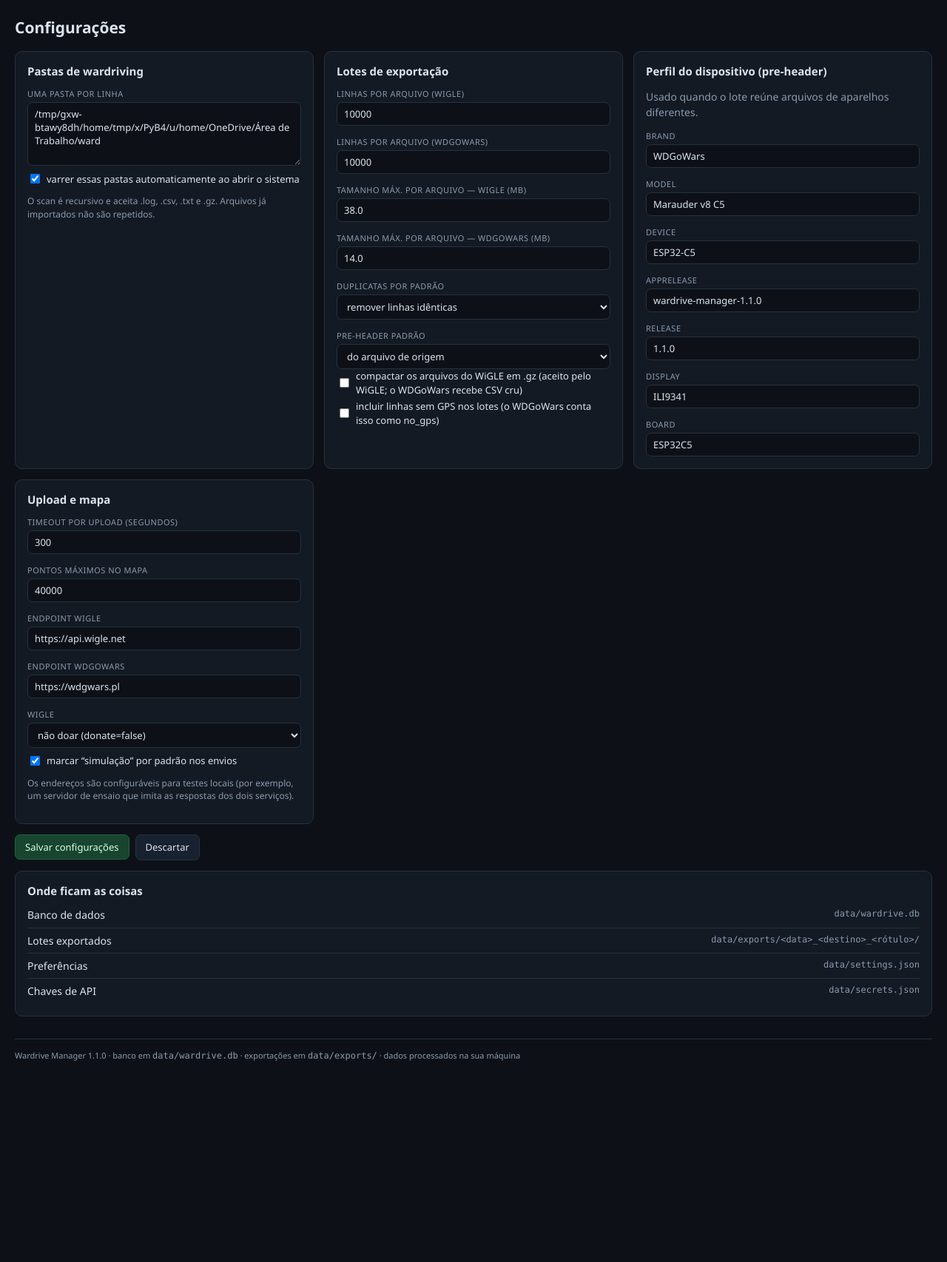
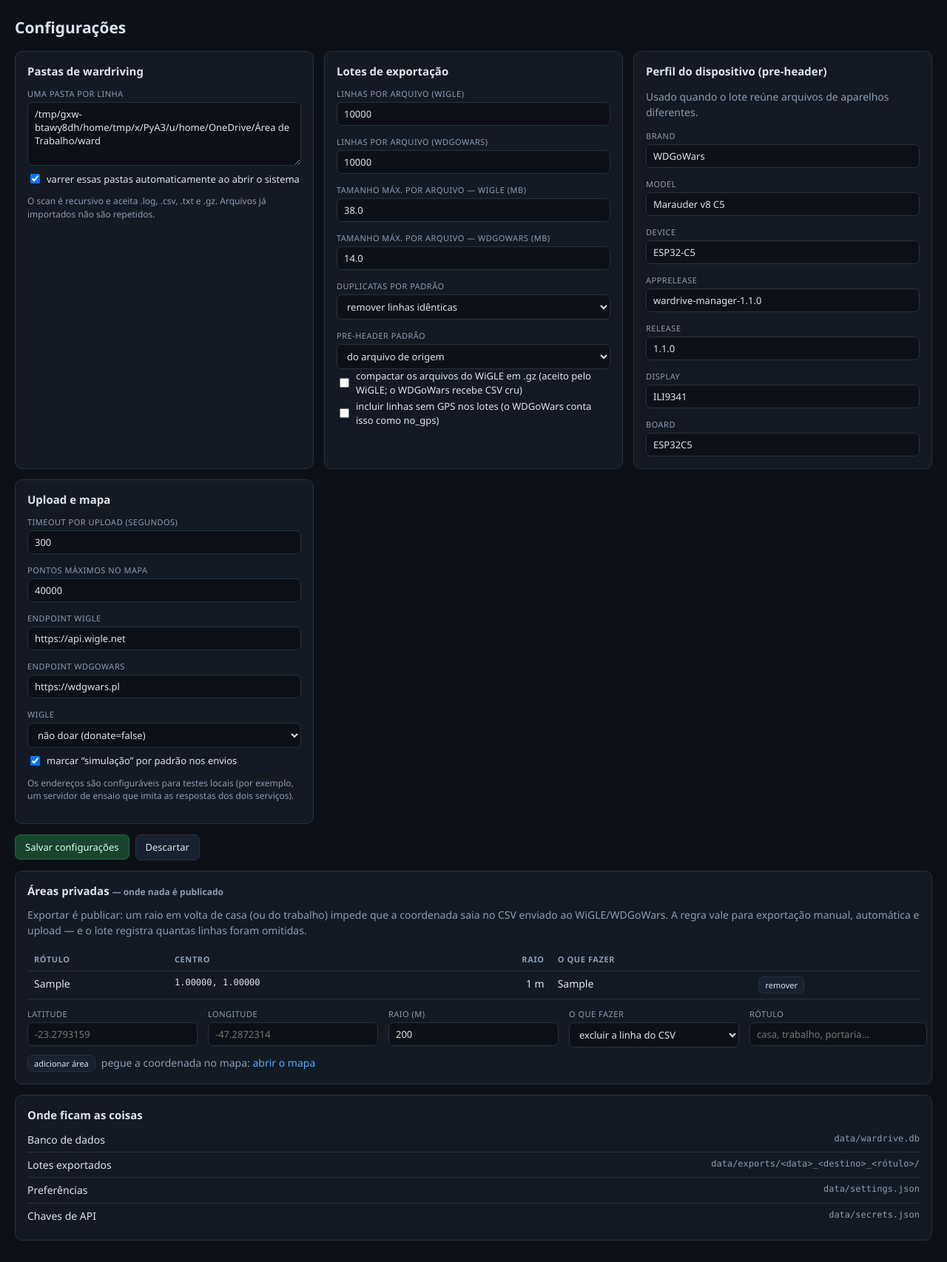
Before and after one commit to luizqueiroz-br/wardriverm, a Flask app: page /config in a window 1280 px wide. Shown: the part 53-1759 px from the top of the page at 74% size. Before the commit the page ends 1487 px from the top, so only its background shows below. Run offline with Flask 3, Linux system fonts and the light colour scheme; tables that the repository leaves empty hold one stand-in row (values such as "Sample post"); parts of the project's set-up code (start-up, migrations or seed data) failed here and were passed over.

Commit message:
Áreas privadas: nada de casa/trabalho no CSV publicado (closes #3)
Exportar é publicar. Mascarar MAC no print não resolvia o outro lado: a coordenada
ia junto no CSV enviado ao WiGLE/WDGoWars. Agora existe raio de exclusão.

- Config → Áreas privadas: lat/lon, raio (50 m a 50 km), rótulo e modo
  (`excluir` tira a linha do CSV; `zerar` mantém a linha sem coordenada);
- o filtro roda dentro de `exporter.create_export`, que é o caminho único de
  exportação manual, exportação automática e upload — não dá para furar por outro
  atalho. CLI (exportar/enviar) herda igual;
- decisão por haversine, nunca por bounding box (a caixa é quadrada e deixaria
  passar canto fora do raio);
- prévia obrigatória: se a seleção cai em área privada, o POST de exportar devolve a
  tela com "N de M linhas serão excluídas", quebra por área, e só gera com
  "Entendi, gerar mesmo assim" (ou cancelar);
- rastreabilidade: `manifest.json` e a tabela `exports` guardam quantas linhas foram
  omitidas/zeradas e em qual área; o log do job e o CLI também mostram;
- linha omitida **não** é marcada como enviada: se a área sair depois, o dado volta
  para a fila em vez de desaparecer para sempre.

Medido no acervo real: raio de 200 m num ponto movimentado do trajeto = 4.325 de
36.557 linhas omitidas, e a prévia responde em ~4 s.

Testes: 12 novos em tests/test_privacidade.py (50 m sai / 300 m fica; modo zerar;
sem área nada muda — CSV byte a byte igual; manifesto; linha omitida continua
pendente; validação de coordenada/raio/modo). 95 no total.

```diff
--- a/cli.py
+++ b/cli.py
@@ -158,6 +158,11 @@ def cmd_exportar(args) -> int:
                                         settings=settings, label=args.rotulo)
     print(f"Lote #{criado['export_id']}: {criado['rows']} linhas em {criado['chunks']} arquivo(s), "
           f"{criado['bytes'] / 1024:.0f} KB")
+    priv = criado.get("privacidade") or {}
+    if priv.get("omitidas") or priv.get("zeradas"):
+        print(f"  áreas privadas: {priv.get('omitidas', 0)} linha(s) omitida(s), "
+              f"{priv.get('zeradas', 0)} sem coordenada "
+              f"(de {priv.get('total_selecionado', 0)} na seleção)")
     print(f"Pasta: {criado['dir']}")
     for chunk in criado["manifest"]["chunks"]:
         print(f"  {chunk['file']}: {chunk['rows']} linhas, {chunk['bytes'] / 1024:.0f} KB")
--- a/wardrive/db.py
+++ b/wardrive/db.py
@@ -124,6 +124,17 @@ CREATE TABLE IF NOT EXISTS dispositivos_conhecidos (
     criado_em TEXT NOT NULL
 );
 
+-- raios onde nada é publicado (casa, trabalho): aplicados na exportação e no envio
+CREATE TABLE IF NOT EXISTS areas_privadas (
+    id        INTEGER PRIMARY KEY AUTOINCREMENT,
+    lat       REAL NOT NULL,
+    lon       REAL NOT NULL,
+    raio_m    INTEGER NOT NULL,
+    rotulo    TEXT,
+    modo      TEXT NOT NULL DEFAULT 'excluir',
+    criado_em TEXT NOT NULL DEFAULT (datetime('now'))
+);
+
 CREATE TABLE IF NOT EXISTS exports (
     id             INTEGER PRIMARY KEY AUTOINCREMENT,
     created_at     TEXT NOT NULL,
@@ -238,6 +249,10 @@ def migrar(conn: sqlite3.Connection) -> None:
     conn.execute("CREATE INDEX IF NOT EXISTS idx_net_categoria ON networks(categoria)")
     conn.execute("""CREATE TABLE IF NOT EXISTS dispositivos_conhecidos (
         mac TEXT PRIMARY KEY, rotulo TEXT, criado_em TEXT NOT NULL)""")
+    conn.execute("""CREATE TABLE IF NOT EXISTS areas_privadas (
+        id INTEGER PRIMARY KEY AUTOINCREMENT, lat REAL NOT NULL, lon REAL NOT NULL,
+        raio_m INTEGER NOT NULL, rotulo TEXT, modo TEXT NOT NULL DEFAULT 'excluir',
+        criado_em TEXT NOT NULL DEFAULT (datetime('now')))""")
     conn.commit()
 
 
--- a/wardrive/exporter.py
+++ b/wardrive/exporter.py
@@ -21,7 +21,7 @@ import re
 from datetime import datetime
 from pathlib import Path
 
-from . import config
+from . import config, privacidade
 
 TARGET_LIMITS = config.TARGETS
 
@@ -304,6 +304,12 @@ def create_export(conn, *, target: str, selection: dict, settings: dict, label:
     selection.setdefault("dedupe", settings["export"].get("dedupe", "exact"))
 
     rows = fetch_rows(conn, selection, exclude_target=target if selection.get("mode") == "new" else None)
+    total_selecionado = len(rows)
+    # áreas privadas: o dado da casa/trabalho não sai daqui. As linhas omitidas
+    # também não entram no mapa de cobertura, então continuam pendentes (se a área
+    # for removida depois, elas voltam para a fila em vez de sumirem para sempre).
+    rows, resumo_privacidade = privacidade.aplicar(rows, privacidade.listar(conn))
+    resumo_privacidade["total_selecionado"] = total_selecionado
     cobertos = fetch_covered_map(conn, selection,
                                  exclude_target=target if selection.get("mode") == "new" else None)
     preheader_fields = pick_preheader(conn, rows, selection, settings, target)
@@ -322,6 +328,7 @@ def create_export(conn, *, target: str, selection: dict, settings: dict, label:
         "label": label,
         "selection": selection,
         "rows": len(rows),
+        "privacidade": resumo_privacidade,
         "chunks": [],
         "preheader": build_preheader(preheader_fields),
         "header": ",".join(config.WIGLE_COLUMNS),
@@ -412,7 +419,7 @@ def create_export(conn, *, target: str, selection: dict, settings: dict, label:
         (len(chunks), len(rows), total_bytes, export_id),
     )
     return {"export_id": export_id, "dir": str(out_dir), "rows": len(rows), "chunks": len(chunks),
-            "bytes": total_bytes, "manifest": manifest}
+            "bytes": total_bytes, "manifest": manifest, "privacidade": resumo_privacidade}
 
 
 def write_upload_scripts(out_dir: Path, target: str, manifest: dict, settings: dict) -> None:
--- a/wardrive/queries.py
+++ b/wardrive/queries.py
@@ -4,7 +4,7 @@ from __future__ import annotations
 import re
 from datetime import datetime
 
-from . import config
+from . import config, geo
 
 # MAC completo (aceita ":" ou "-") ou chave de célula — usado para decidir se o
 # filtro do mapa é por identificador de rede ou por nome
@@ -313,15 +313,8 @@ CELULA_LOCAL = "*2000"
 
 
 def _distancia_km(lat1: float, lon1: float, lat2: float, lon2: float) -> float:
-    """Haversine (raio médio da Terra)."""
-    from math import asin, cos, radians, sin, sqrt
-
-    if None in (lat1, lon1, lat2, lon2):
-        return 0.0
-    dlat = radians(lat2 - lat1)
-    dlon = radians(lon2 - lon1)
-    a = sin(dlat / 2) ** 2 + cos(radians(lat1)) * cos(radians(lat2)) * sin(dlon / 2) ** 2
-    return 2 * 6371.0088 * asin(sqrt(a))
+    """Haversine — a implementação fica em geo, compartilhada com privacidade."""
+    return geo.distancia_km(lat1, lon1, lat2, lon2)
 
 
 def rastreadores(conn, *, de: str = "", ate: str = "", minimo_sessoes: int = 4,
--- a/wardrive/templates/config.html
+++ b/wardrive/templates/config.html
@@ -103,6 +103,67 @@
   </div>
 </form>
 
+<div class="cartao" id="areas-privadas" style="margin-top:14px">
+  <h2>Áreas privadas <span class="texto-fraco" style="font-size:12px">— onde nada é publicado</span></h2>
+  <p class="texto-fraco" style="margin-top:0">
+    Exportar é publicar: um raio em volta de casa (ou do trabalho) impede que a
+    coordenada saia no CSV enviado ao WiGLE/WDGoWars. A regra vale para exportação
+    manual, automática e upload — e o lote registra quantas linhas foram omitidas.
+  </p>
+
+  {% if areas %}
+  <div class="tabela-rolagem" style="margin-bottom:12px">
+    <table>
+      <thead><tr><th>rótulo</th><th>centro</th><th class="num">raio</th><th>o que fazer</th><th></th></tr></thead>
+      <tbody>
+        {% for a in areas %}
+        <tr>
+          <td>{{ a.rotulo or ('área ' ~ a.id) }}</td>
+          <td class="mono">{{ '%.5f'|format(a.lat) }}, {{ '%.5f'|format(a.lon) }}</td>
+          <td class="num">{{ a.raio_m }} m</td>
+          <td>{{ modos_privacidade.get(a.modo, a.modo) }}</td>
+          <td>
+            <form method="post" action="{{ url_for('ui.config_area_excluir', area_id=a.id) }}">
+              <input type="hidden" name="csrf_token" value="{{ csrf_token }}">
+              <button type="submit" class="mini">remover</button>
+            </form>
+          </td>
+        </tr>
+        {% endfor %}
+      </tbody>
+    </table>
+  </div>
+  {% else %}
+  <p class="texto-fraco">Nenhuma área cadastrada — hoje tudo que está no banco pode ser exportado.</p>
+  {% endif %}
+
+  <form method="post" action="{{ url_for('ui.config_area_salvar') }}">
+    <input type="hidden" name="csrf_token" value="{{ csrf_token }}">
+    <div class="grade c4">
+      <div class="campo"><label for="lat">latitude</label>
+        <input type="text" id="lat" name="lat" placeholder="-23.2793159" required></div>
+      <div class="campo"><label for="lon">longitude</label>
+        <input type="text" id="lon" name="lon" placeholder="-47.2872314" required></div>
+      <div class="campo"><label for="raio_m">raio (m)</label>
+        <input type="number" id="raio_m" name="raio_m" value="200" min="50" max="50000" step="50"></div>
+      <div class="campo"><label for="modo">o que fazer</label>
+        <select id="modo" name="modo">
+          {% for chave, texto in modos_privacidade.items() %}
+            <option value="{{ chave }}">{{ texto }}</option>
+          {% endfor %}
+        </select></div>
+      <div class="campo largo"><label for="rotulo">rótulo</label>
+        <input type="text" id="rotulo" name="rotulo" placeholder="casa, trabalho, portaria…" maxlength="60"></div>
+    </div>
+    <div class="linha-botoes" style="margin-top:10px">
+      <button type="submit" class="mini">adicionar área</button>
+      <span class="texto-fraco">
+        pegue a coordenada no mapa: <a href="{{ url_for('ui.mapa') }}">abrir o mapa</a>
+      </span>
+    </div>
+  </form>
+</div>
+
 <div class="cartao" style="margin-top:14px">
   <h2>Onde ficam as coisas</h2>
   <ul class="lista-limpa">
--- a/wardrive/upload_service.py
+++ b/wardrive/upload_service.py
@@ -248,6 +248,10 @@ def export_and_upload(conn, *, target: str, selection: dict, settings: dict, lab
     if job:
         job.write(f"export #{created['export_id']}: {created['rows']} linhas em {created['chunks']} arquivo(s) "
                   f"({created['bytes'] // 1024} KB) em {created['dir']}")
+        priv = created.get("privacidade") or {}
+        if priv.get("omitidas") or priv.get("zeradas"):
+            job.write(f"áreas privadas: {priv.get('omitidas', 0)} linha(s) omitida(s) e "
+                      f"{priv.get('zeradas', 0)} sem coordenada")
     if created["rows"] == 0:
         return {"export": created, "upload": None,
                 "message": "nenhuma linha corresponde à seleção — nada foi enviado"}
--- a/wardrive/views.py
+++ b/wardrive/views.py
@@ -9,7 +9,7 @@ from pathlib import Path
 from flask import (Blueprint, abort, flash, redirect, render_template, request,
                    send_file, url_for)
 
-from . import (categorias, config, db, exporter, importer, queries, uploaders,
+from . import (categorias, config, db, exporter, importer, privacidade, queries, uploaders,
                upload_service)
 from .jobs import runner
 
@@ -262,7 +262,8 @@ def exportar():
     conn = db.get_db()
     return render_template("exportar.html", exports=queries.exports(conn, 60),
                            sessoes=queries.sessions(conn, limit=300),
-                           resumo=queries.overview(conn), args=_page_args())
+                           resumo=queries.overview(conn), args=_page_args(),
+                           areas=privacidade.listar(conn))
 
 
 @ui.post("/exportar")
@@ -275,6 +276,19 @@ def exportar_criar():
     selection = _selection_from_form(form)
     settings = config.load_settings()
 
+    # prévia obrigatória: exportar é publicar. Se alguma linha cai em área privada,
+    # a pessoa vê quantas e de qual área antes de confirmar.
+    if form.get("confirmar_privacidade") != "1":
+        aviso = privacidade.previa(conn, selection)
+        if aviso["omitidas"] or aviso["zeradas"]:
+            return render_template(
+                "exportar.html", exports=queries.exports(conn, 60),
+                sessoes=queries.sessions(conn, limit=300),
+                resumo=queries.overview(conn), args=_page_args(),
+                areas=privacidade.listar(conn),
+                confirmacao={"aviso": aviso, "campos": list(form.items(multi=True))},
+            )
+
     def _task(job, selection, target, label):
         with db.session() as task_conn:
             job.set_total(len(selection.get("file_ids") or []) or 1, "etapas")
@@ -282,6 +296,11 @@ def exportar_criar():
                                              settings=settings, label=label)
             job.tick(f"export #{created['export_id']} criado: {created['rows']} linhas, "
                      f"{created['chunks']} arquivo(s)")
+            priv = created.get("privacidade") or {}
+            if priv.get("omitidas") or priv.get("zeradas"):
+                job.write(f"áreas privadas: {priv.get('omitidas', 0)} linha(s) omitida(s), "
+                          f"{priv.get('zeradas', 0)} sem coordenada "
+                          f"({', '.join(f'{k}: {v}' for k, v in priv.get('por_area', {}).items())})")
             return created
 
     job = runner.submit("export", f"Exportação {config.TARGETS[target]['label']}", _task,
@@ -508,8 +527,39 @@ def importar_purgar():
 
 @ui.get("/config")
 def config_page():
+    conn = db.get_db()
     return render_template("config.html", cfg=config.load_settings(),
-                           pastas=config.load_settings()["ward_dirs"])
+                           pastas=config.load_settings()["ward_dirs"],
+                           areas=privacidade.listar(conn),
+                           modos_privacidade=privacidade.MODOS)
+
+
+@ui.post("/config/areas")
+def config_area_salvar():
+    """Cadastra um raio onde nada é publicado."""
+    conn = db.get_db()
+    try:
+        area_id = privacidade.salvar(
+            conn,
+            lat=float(request.form.get("lat", "").replace(",", ".")),
+            lon=float(request.form.get("lon", "").replace(",", ".")),
+            raio_m=int(float(request.form.get("raio_m", "200").replace(",", "."))),
+            rotulo=request.form.get("rotulo", ""),
+            modo=request.form.get("modo", "excluir"),
+        )
+    except (TypeError, ValueError) as exc:
+        flash(f"Não deu para salvar a área: {exc}", "erro")
+    else:
+        flash(f"Área privada #{area_id} salva.", "ok")
+    return redirect(url_for("ui.config_page") + "#areas-privadas")
+
+
+@ui.post("/config/areas/<int:area_id>/excluir")
+def config_area_excluir(area_id: int):
+    conn = db.get_db()
+    privacidade.remover(conn, area_id)
+    flash(f"Área privada #{area_id} removida — o dado dela volta a ser publicado.", "ok")
+    return redirect(url_for("ui.config_page") + "#areas-privadas")
 
 
 @ui.post("/config")
```
Also changed, not shown: tests/test_privacidade.py (added, +188 -0 lines), wardrive/geo.py (added, +33 -0 lines), wardrive/privacidade.py (added, +88 -0 lines), wardrive/templates/exportar.html (+41 -0 lines), README.md.
